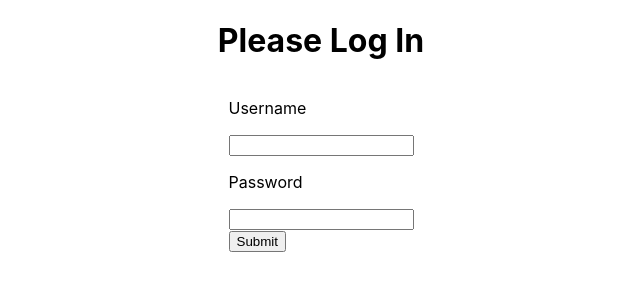
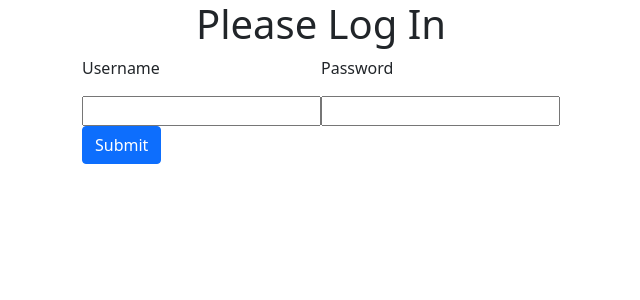
Before and after one commit to vincentgbs/ReactLogin, a React (Create React App) app in the folder auth-tutorial/: page / in a window 1280 px wide. Shown: the top 300 px of the page, without its empty margins (319-959 px from the left). Built offline with nearby package versions, Linux system fonts and the light colour scheme.

Commit message:
Adding bootstrap for styling

```diff
--- a/auth-tutorial/package.json
+++ b/auth-tutorial/package.json
@@ -6,7 +6,9 @@
     "@testing-library/jest-dom": "^5.16.1",
     "@testing-library/react": "^12.1.2",
     "@testing-library/user-event": "^13.5.0",
+    "bootstrap": "^5.1.3",
     "react": "^17.0.2",
+    "react-bootstrap": "^2.1.0",
     "react-dom": "^17.0.2",
     "react-router-dom": "^6.2.1",
     "react-scripts": "5.0.0",
--- a/auth-tutorial/src/components/App/App.js
+++ b/auth-tutorial/src/components/App/App.js
@@ -1,10 +1,11 @@
-import React, { useState } from 'react';
+import React from 'react';
 import './App.css';
 import { BrowserRouter, Route, Routes } from 'react-router-dom';
 import Dashboard from '../Dashboard/Dashboard';
 import Login from '../Login/Login';
 import Preferences from '../Preferences/Preferences';
 import useToken from './useToken';
+import 'bootstrap/dist/css/bootstrap.min.css';
 
 function App() {
     const { token, setToken } = useToken();
@@ -12,6 +13,7 @@
     if(!token) {
         return <Login setToken={setToken} />
     }
+
     return (
         <div className="App">
             <h1>Application</h1>
--- a/auth-tutorial/src/components/Login/Login.js
+++ b/auth-tutorial/src/components/Login/Login.js
@@ -1,6 +1,8 @@
 import React, { useState } from 'react';
 import PropTypes from 'prop-types';
 import './Login.css';
+
+import Button from 'react-bootstrap/Button';
 
 async function loginUser(credentials) {
     return fetch('http://192.168.33.50:8080/login', {
@@ -39,7 +41,7 @@
                     <input type="password" onChange={e => setPassword(e.target.value)}/>
                 </label>
                 <div>
-                    <button type="submit">Submit</button>
+                    <Button variant="primary" type="submit">Submit</Button>
                 </div>
             </form>
         </div>
```
Also changed, not shown: 2 other files (tests, documents, lock files or other folders).
